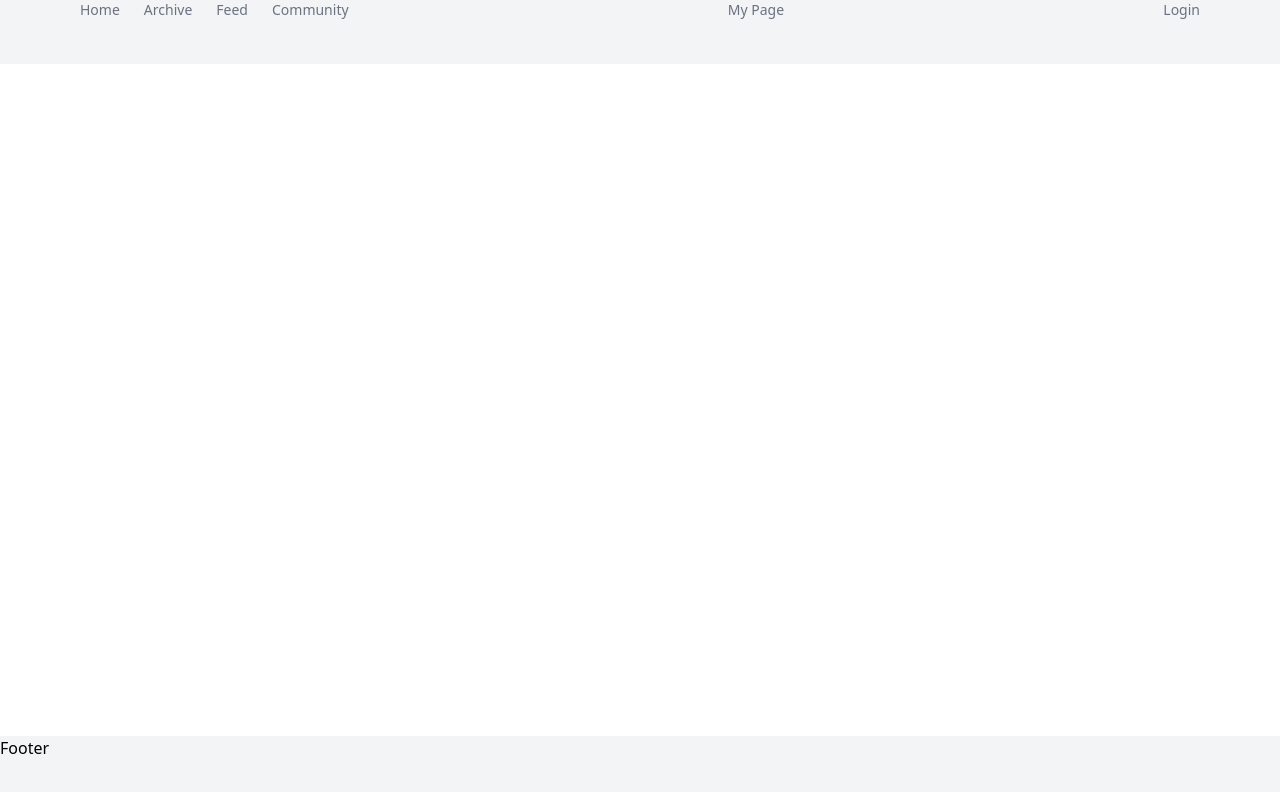
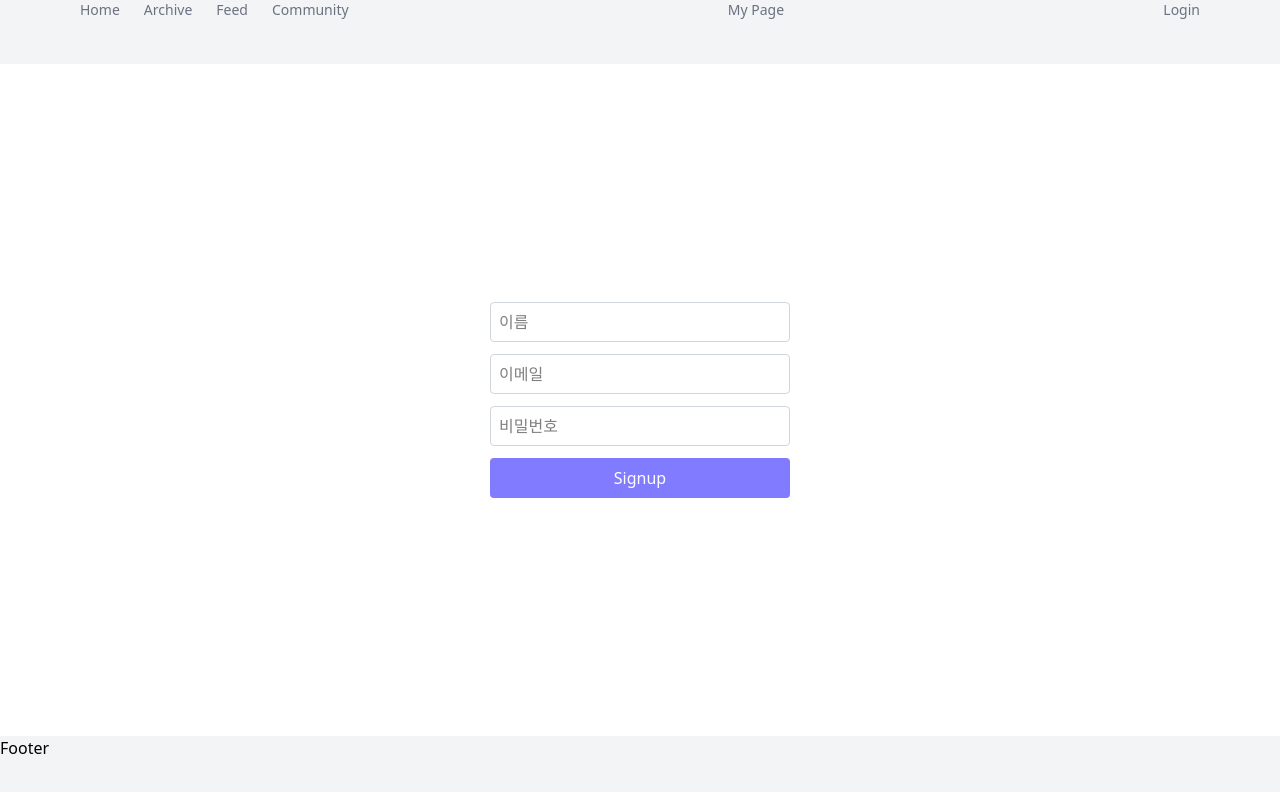
Before and after one commit to Deokive/FE, a React (Vite) app: page /signup in a window 1280 px wide. Shown: the top 792 px of the page. Built offline with nearby package versions, Linux system fonts and the light colour scheme; the HTML template or start-up script is replaced by a standard one.

Commit message:
feat: zod + react-hook-form을 활용해서 회원가입 기본 틀 구현

```diff
--- a/package.json
+++ b/package.json
@@ -10,6 +10,7 @@
     "preview": "vite preview"
   },
   "dependencies": {
+    "@hookform/resolvers": "^5.2.2",
     "@tailwindcss/vite": "^4.1.14",
     "@tanstack/react-query": "^5.90.2",
     "@tanstack/react-query-devtools": "^5.90.2",
@@ -19,6 +20,7 @@
     "react-hook-form": "^7.66.1",
     "react-router-dom": "^7.9.4",
     "tailwindcss": "^4.1.14",
+    "zod": "^4.1.13",
     "zustand": "^5.0.8"
   },
   "devDependencies": {
--- a/src/pages/auth/LoginPage.tsx
+++ b/src/pages/auth/LoginPage.tsx
@@ -47,7 +47,7 @@ const LoginPage = () => {
         {errors.password && touched?.password && (
           <p className="text-red-500 text-sm">{errors.password}</p>
         )}
-        {/* //엔터 눌러도 버튼 클릭되게 하기 */}
+
         <button
           type="button"
           onClick={handleSubmit}
--- a/src/pages/auth/SignupPage.tsx
+++ b/src/pages/auth/SignupPage.tsx
@@ -1,5 +1,88 @@
+import { z } from "zod";
+import { useForm, type SubmitHandler } from "react-hook-form";
+import { zodResolver } from "@hookform/resolvers/zod";
+
+const schema = z.object({
+  name: z.string().min(1, { message: "이름을 입력해주세요." }),
+  email: z.email({ message: "이메일 형식이 올바르지 않습니다." }), //zod V4부터 z.email() 사용
+  password: z
+    .string()
+    .min(8, { message: "비밀번호는 8자 이상이어야 합니다." })
+    .max(16, { message: "비밀번호는 16자 이하이어야 합니다." }),
+});
+
+type FormFields = z.infer<typeof schema>;
+
 const SignupPage = () => {
-  return <div>SignupPage</div>;
+  const {
+    register,
+    handleSubmit,
+    formState: { errors, isSubmitting },
+  } = useForm<FormFields>({
+    defaultValues: {
+      name: "",
+      email: "",
+      password: "",
+    },
+    resolver: zodResolver(schema),
+  });
+
+  const onSubmit: SubmitHandler<FormFields> = (data) => {
+    console.log(data);
+  };
+
+  return (
+    <form
+      onSubmit={(e) => void handleSubmit(onSubmit)(e)}
+      className="flex flex-col items-center justify-center h-screen gap-4"
+    >
+      <div className="flex flex-col gap-3 w-[300px]">
+        <input
+          {...register("name")}
+          name="name"
+          type={"text"}
+          className={`border border-[#ccc] w-[300px] h-[40px] p-2 focus:border-[#807bff] rounded-sm
+            ${errors.name ? "border-red-500 bg-red-200" : "border-gray-300"}`}
+          placeholder="이름"
+        />
+        {errors.name && (
+          <div className="text-red-500 text-sm">{errors.name.message}</div>
+        )}
+        <input
+          {...register("email")}
+          name="email"
+          type={"email"}
+          className={`border border-[#ccc] w-[300px] h-[40px] p-2 focus:border-[#807bff] rounded-sm
+            ${errors.email ? "border-red-500 bg-red-200" : "border-gray-300"}`}
+          placeholder="이메일"
+        />
+        {errors.email && (
+          <div className="text-red-500 text-sm">{errors.email.message}</div>
+        )}
+        <input
+          {...register("password")}
+          name="password"
+          type={"password"}
+          className={`border border-[#ccc] w-[300px] h-[40px] p-2 focus:border-[#807bff] rounded-sm
+            ${
+              errors.password ? "border-red-500 bg-red-200" : "border-gray-300"
+            }`}
+          placeholder="비밀번호"
+        />
+        {errors.password && (
+          <div className="text-red-500 text-sm">{errors.password.message}</div>
+        )}
+        <button
+          type="submit"
+          // onClick={handleSubmit(onSubmit)}
+          disabled={isSubmitting}
+          className={`w-full bg-[#807bff] text-white hover:bg-[#6666ff] h-[40px] rounded-sm cursor-pointer disabled:bg-gray-400 disabled:cursor-not-allowed`}
+        >
+          Signup
+        </button>
+      </div>
+    </form>
+  );
 };
 
 export default SignupPage;
```
Also changed, not shown: 1 other file (tests, documents, lock files or other folders).
